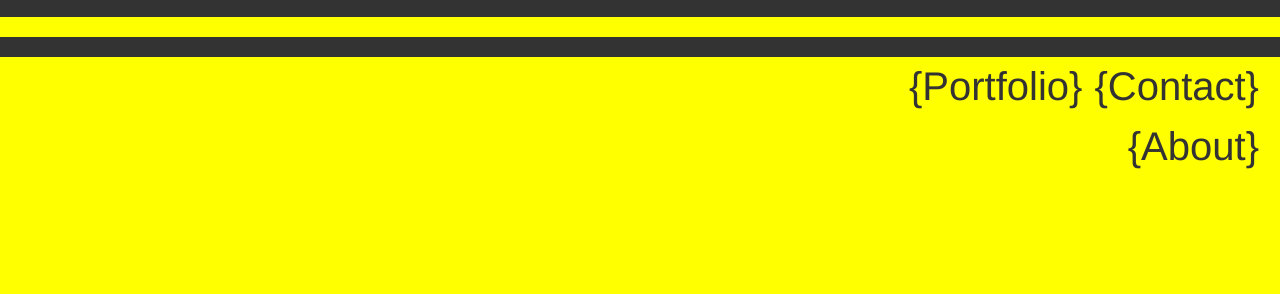
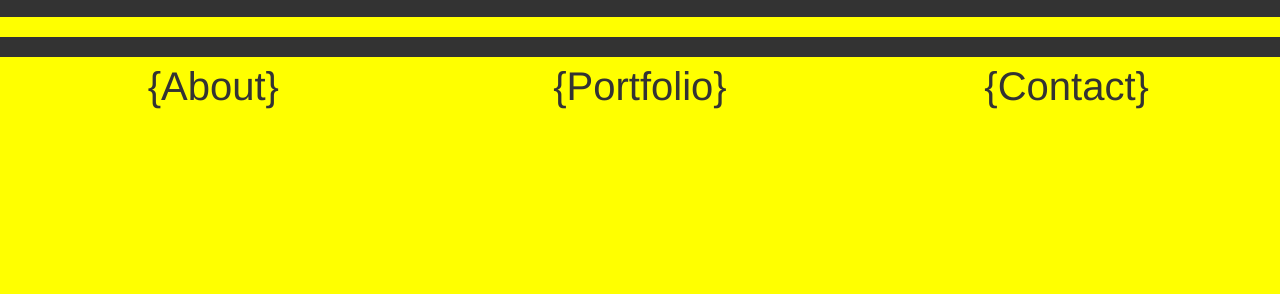
Before and after one commit to circleofawesome/FCC-Portfolio, a plain HTML site: page index.html in a window 1280 px wide. Shown: the part 485-779 px from the top of the page. Drawn offline with nearby package versions, Linux system fonts and the light colour scheme.

```diff
--- a/index.html
+++ b/index.html
@@ -53,13 +53,16 @@
 
 	</div>
 
-	<div class="row">
+	<div class="row nav-row">
 
-		<div class="col-md-8"></div>
-		<div class="col-md-4 nav-bar">
-			<button type="button" class="nav-buttons contact-button">{Contact}</button>
-			<button type="button" class="nav-buttons portfolio-button">{Portfolio}</button>
-			<button type="button" class="nav-buttons about-button">{About}</button>
+		<div class="col-md-4">
+			<button type="button" class="nav-buttons">{About}</button>
+		</div>
+		<div class="col-md-4">
+			<button type="button" class="nav-buttons">{Portfolio}</button>
+		</div>
+		<div class="col-md-4">
+			<button type="button" class="nav-buttons">{Contact}</button>
 		</div>
 
 	</div>
--- a/stylesheet.css
+++ b/stylesheet.css
@@ -17,11 +17,14 @@ body{
 	background-color: #333333;
 }
 
+.nav-row{
+	text-align: center;
+}
+
 .nav-buttons{
 	background-color: yellow;
 	font-size: 40px;
 	border: none;
-	float: right;
 }
 
 #about{
```
